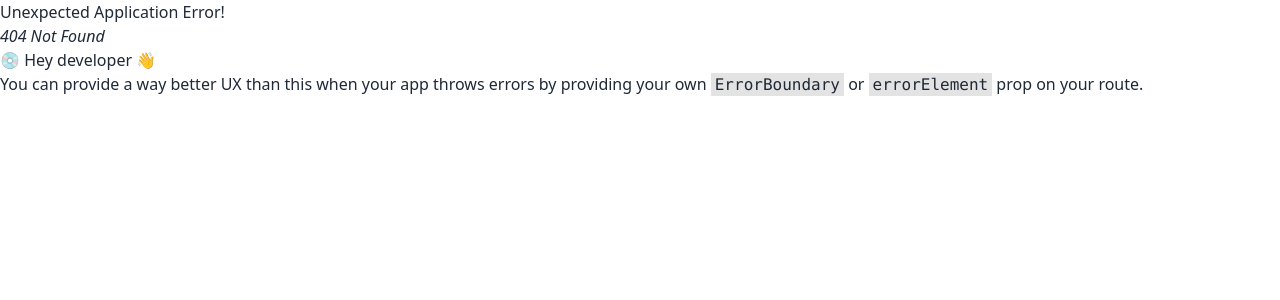
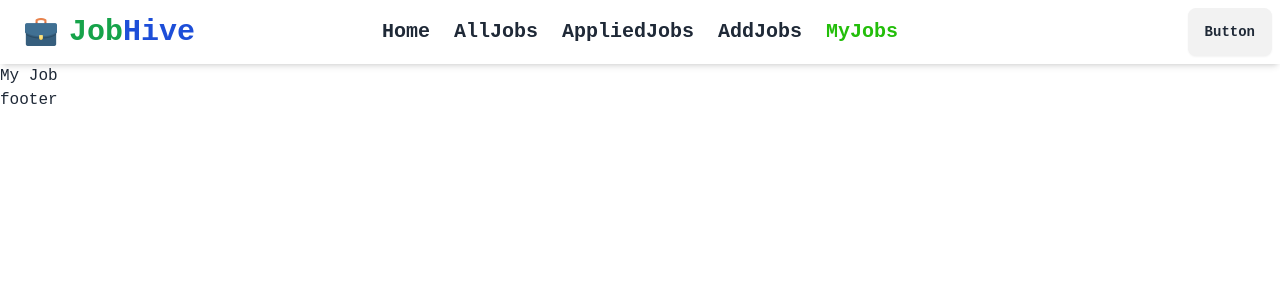
Before and after one commit to AhmedMiraz1/job-hive, a React (Vite) app: page /myJob in a window 1280 px wide. Before the commit this address had no page. Shown: the top 300 px of the page. Built offline with nearby package versions, Linux system fonts and the light colour scheme; a web font is replaced by a local one.

Commit message:
banner section added

```diff
--- a/package.json
+++ b/package.json
@@ -15,7 +15,8 @@
     "react": "^18.2.0",
     "react-dom": "^18.2.0",
     "react-router-dom": "^6.23.0",
-    "sort-by": "^1.2.0"
+    "sort-by": "^1.2.0",
+    "swiper": "^11.1.1"
   },
   "devDependencies": {
     "@types/react": "^18.2.66",
--- /dev/null
+++ b/src/componenets/Banner.css
@@ -0,0 +1,27 @@
+
+
+.slide {
+    height: 50vh;
+    display: flex;
+    justify-content: center;
+    align-items: center;
+    width: 100%;
+    background-position:  center;
+    background-repeat: no-repeat;
+    background-size: cover;
+}
+.slide1{
+    background-image:linear-gradient(180deg, #02041186 0%, rgba(7, 2, 17, 0.393) 100%), url("../assets/annie-spratt-TywjkDHf0Ps-unsplash.jpg");
+}
+
+.slide2{
+    background-image:linear-gradient(180deg, #07021179 0%, rgba(7, 2, 17, 0) 100%), url("../assets/jess-bailey-lJU5KvoHQHk-unsplash.jpg");
+}
+
+.slide3{
+    background-image:linear-gradient(180deg, #07021170 0%, rgba(7, 2, 17, 0) 100%), url("../assets/jo-szczepanska-9OKGEVJiTKk-unsplash.jpg");
+}
+
+.slide4{
+    background-image:linear-gradient(180deg, #07021178 0%, rgba(7, 2, 17, 0) 100%), url("../assets/swapnil-dwivedi-w46tRF64qNc-unsplash.jpg");
+}
--- /dev/null
+++ b/src/componenets/Banner.jsx
@@ -0,0 +1,68 @@
+
+import "./Banner.css";
+import { Swiper, SwiperSlide } from "swiper/react";
+import "swiper/css";
+import "swiper/css/navigation";
+import 'swiper/css/pagination';
+import { Autoplay, Pagination, Navigation } from "swiper/modules";
+const Banner = () => {
+    return (
+        <div className="my-12">
+        <Swiper
+          navigation={true}
+          spaceBetween={30}
+          centeredSlides={true}
+          autoplay={{
+            delay: 1000,
+            disableOnInteraction: false,
+          }}
+          pagination={{
+            clickable: true,
+          }}
+          modules={[Autoplay, Pagination, Navigation]}
+          loop={true}
+        >
+          <SwiperSlide>
+            <div className="slide slide1 rounded-xl">
+              <div className="text-center">
+              <h1 className="text-xl md:text-3xl lg:text-4xl font-bold md:font-extrabold text-white p-2 rounded-xl">Welcome to Our Art & Craft Collection</h1>
+              <p className="text-slate-100 text-sm md:text-xl my-6">Whether you are a seasoned crafter or just starting out, our curated collection offers something for everyone.
+              <br /> Get inspired, get creative, and let your imagination soar with our art & craft items.</p>
+              <button className=" text-white btn btn-outline text-xl md:text-2xl lg:text-3xl  px-6">Explore</button>
+              </div>
+            </div>
+          </SwiperSlide>
+          <SwiperSlide>
+            <div className="slide slide2 rounded-xl">
+            <div className="text-center">
+            <h1 className="text-xl md:text-3xl lg:text-4xl font-bold md:font-extrabold text-white p-2 rounded-xl ">Discover Creativity with Our Art & Craft Collection</h1>
+            <p className="text-slate-100 text-sm md:text-xl my-6">Unleash your imagination and explore a world of endless possibilities with our curated selection of art and craft items. <br /> From vibrant paints and brushes to intricate beads and textiles, we offer everything you need to bring your artistic vision to life</p>
+            <button className=" text-white btn btn-outline text-xl md:text-2xl lg:text-3xl  px-6">Explore</button>
+            </div>
+            </div>
+          </SwiperSlide>
+          <SwiperSlide>
+            <div className="slide slide3 rounded-xl">
+            <div className="text-center">
+            <h1 className="text-xl md:text-3xl lg:text-4xl font-bold md:font-extrabold text-white p-2 rounded-xl ">Discover the Magic of Art & Craft</h1>
+            <p className="text-slate-100 text-sm md:text-xl my-6">Explore a world of endless possibilities with our curated selection of art and craft items. <br /> From vibrant paints and brushes to intricate beads and textiles, we offer everything you need to bring your artistic vision to life</p>
+            <button className=" text-white btn btn-outline text-xl md:text-2xl lg:text-3xl  px-6">Explore</button>
+            </div>
+            </div>
+          </SwiperSlide>
+          <SwiperSlide>
+            <div className="slide slide4 rounded-xl">
+            <div className="text-center">
+              <h1 className="text-xl md:text-3xl lg:text-4xl font-bold md:font-extrabold text-white p-2 rounded-xl">Welcome to Our Art & Craft Collection</h1>
+              <p className="text-slate-100 text-sm md:text-xl my-6">Whether you are a seasoned crafter or just starting out, our curated collection offers something for everyone.
+              <br /> Get inspired, get creative, and let your imagination soar with our art & craft items.</p>
+              <button className=" text-white text-xl md:text-2xl lg:text-3xl btn btn-outline px-6">Explore</button>
+              </div>
+            </div>
+          </SwiperSlide>
+        </Swiper>
+      </div>
+    );
+};
+
+export default Banner;
--- a/src/layout/MainLayout.jsx
+++ b/src/layout/MainLayout.jsx
@@ -9,7 +9,9 @@ const MainLayout = () => {
           <div className="container  mx-auto shadow-md bg-fixed rounded-b-md">
           <Navbar/>
           </div>
-            <Outlet/>
+           <div className=" container  mx-auto">
+           <Outlet/>
+           </div>
             <Footer/>
         </div>
     );
--- /dev/null
+++ b/src/pages/AddJob.jsx
@@ -0,0 +1,11 @@
+
+
+const AddJob = () => {
+    return (
+        <div>
+            <h1>add Job</h1>
+        </div>
+    );
+};
+
+export default AddJob;
--- /dev/null
+++ b/src/pages/AllJobs.jsx
@@ -0,0 +1,11 @@
+
+
+const AllJobs = () => {
+    return (
+        <div>
+            <h1>All Jobs</h1>
+        </div>
+    );
+};
+
+export default AllJobs;
--- /dev/null
+++ b/src/pages/AppliedJobs.jsx
@@ -0,0 +1,11 @@
+
+
+const AppliedJobs = () => {
+    return (
+        <div>
+            <h1>Applied Jobs </h1>
+        </div>
+    );
+};
+
+export default AppliedJobs;
--- /dev/null
+++ b/src/pages/Home.jsx
@@ -0,0 +1,14 @@
+import Banner from "../componenets/Banner";
+
+
+const Home = () => {
+    return (
+        <div>
+           <div >
+           <Banner/>
+           </div>
+        </div>
+    );
+};
+
+export default Home;
--- /dev/null
+++ b/src/pages/MyJob.jsx
@@ -0,0 +1,11 @@
+
+
+const MyJob = () => {
+    return (
+        <div>
+            <h1>My Job </h1>
+        </div>
+    );
+};
+
+export default MyJob;
--- a/src/pages/shared/Navbar.jsx
+++ b/src/pages/shared/Navbar.jsx
@@ -24,22 +24,42 @@ const Navbar = () => {
           </div>
           <ul
             tabIndex={0}
-            className="menu menu-sm dropdown-content mt-3 z-[1] p-2 shadow bg-base-100 rounded-box w-52"
+            className="menu-sm dropdown-content mt-3 z-[1] p-2 shadow bg-base-100 rounded-box w-52"
           >
               <li>
-            <NavLink>Home</NavLink>
+            <NavLink to='/' className={({ isActive }) =>
+              isActive
+                ? "text-[#23BE0A] text-lg  "
+                : "text-lg"
+            }>Home</NavLink>
           </li>
           <li>
-            <NavLink>All Jobs</NavLink>
+            <NavLink to='/allJobs' className={({ isActive }) =>
+              isActive
+                ? "text-[#23BE0A] text-lg  "
+                : "text-lg"
+            }>All Jobs</NavLink>
           </li>
           <li>
-            <NavLink>Applied Jobs</NavLink>
+            <NavLink to='/appliedJobs' className={({ isActive }) =>
+              isActive
+                ? "text-[#23BE0A] text-lg  "
+                : "text-lg"
+            }>Applied Jobs</NavLink>
           </li>
           <li>
-            <NavLink>Add Jobs</NavLink>
+            <NavLink to='/addJob' className={({ isActive }) =>
+              isActive
+                ? "text-[#23BE0A] text-lg  "
+                : "text-lg"
+            }>Add Jobs</NavLink>
           </li>
           <li>
-            <NavLink>My Jobs</NavLink>
+            <NavLink to='/myJob' className={({ isActive }) =>
+              isActive
+                ? "text-[#23BE0A] text-lg  "
+                : "text-lg"
+            }>My Jobs</NavLink>
           </li>
           </ul>
         </div>
@@ -49,21 +69,41 @@ const Navbar = () => {
         </div>
       </div>
       <div className="navbar-center hidden lg:flex">
-        <ul className="menu menu-horizontal px-1 gap-6">
+        <ul className=" menu-horizontal px-1 gap-6">
           <li>
-            <NavLink>Home</NavLink>
+            <NavLink to="/"   className={({ isActive }) =>
+              isActive
+                ? "text-[#23BE0A] font-bold text-xl  "
+                : "font-bold text-xl"
+            }>Home</NavLink>
           </li>
           <li>
-            <NavLink>All Jobs</NavLink>
+            <NavLink to="/allJobs"   className={({ isActive }) =>
+              isActive
+                ? "text-[#23BE0A] font-bold text-xl  "
+                : "font-bold text-xl"
+            }>AllJobs</NavLink>
           </li>
           <li>
-            <NavLink>Applied Jobs</NavLink>
+            <NavLink to="/appliedJobs"   className={({ isActive }) =>
+              isActive
+                ? "text-[#23BE0A] font-bold text-xl  "
+                : "font-bold text-xl"
+            }>AppliedJobs</NavLink>
           </li>
           <li>
-            <NavLink>Add Jobs</NavLink>
+            <NavLink to="/addJob"   className={({ isActive }) =>
+              isActive
+                ? "text-[#23BE0A] font-bold text-xl  "
+                : "font-bold text-xl"
+            }>AddJobs</NavLink>
           </li>
           <li>
-            <NavLink>My Jobs</NavLink>
+            <NavLink to="/myJob"   className={({ isActive }) =>
+              isActive
+                ? "text-[#23BE0A] font-bold text-xl  "
+                : "font-bold text-xl"
+            }>MyJobs</NavLink>
           </li>
 
 
```
Also changed, not shown: src/Routes/Router.jsx (+27 -0 lines), 1 other file (tests, documents, lock files or other folders).
